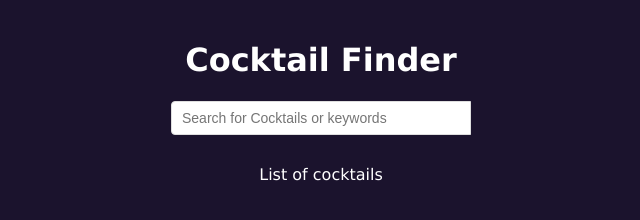
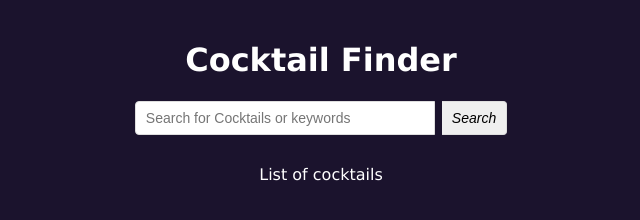
Before and after one commit to jdhova/cocktail-finder-api, a plain HTML site: page index.html in a window 1280 px wide. Shown: the whole page, without its empty margins (319-959 px from the left). Drawn offline with Linux system fonts and the light colour scheme.

Commit message:
fixed the click to submit

```diff
--- a/css/style.css
+++ b/css/style.css
@@ -66,6 +66,15 @@
 
   }
 
+  .search-btn {
+    cursor: pointer;
+    border-left: 0;
+    border-radius: 0;
+    border-top-right-radius: 4px;
+    border-bottom-right-radius: 4px;
+    margin-left: 7px;
+  }
+
 
   @media (max-width: 700px) {
 
--- a/index.html
+++ b/index.html
@@ -1,3 +1,4 @@
+
 <!DOCTYPE html>
 <html lang="en">
   <head>
@@ -21,6 +22,8 @@
             id="search"
             placeholder="Search for Cocktails or keywords"
           />
+          <button class="search-btn" type="submit">
+            <i class="fas fa-search">Search</i>
 
         </form>
 
--- a/js/script.js
+++ b/js/script.js
@@ -60,6 +60,5 @@ function getRandomCocktail() {
 
 
 
-
 // Event listeners
-submit.addEventListener('click', searchCocktail);
+submit.addEventListener('submit', searchCocktail);
```
